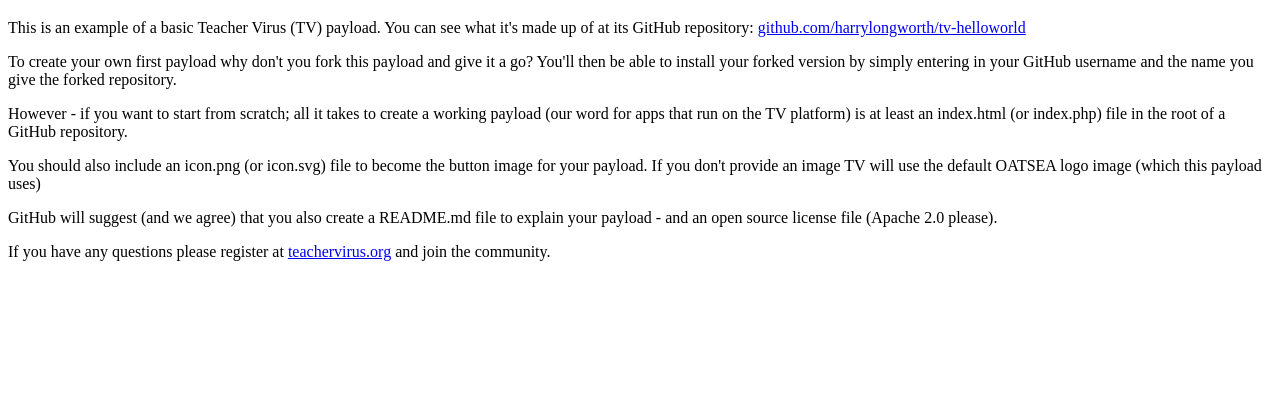
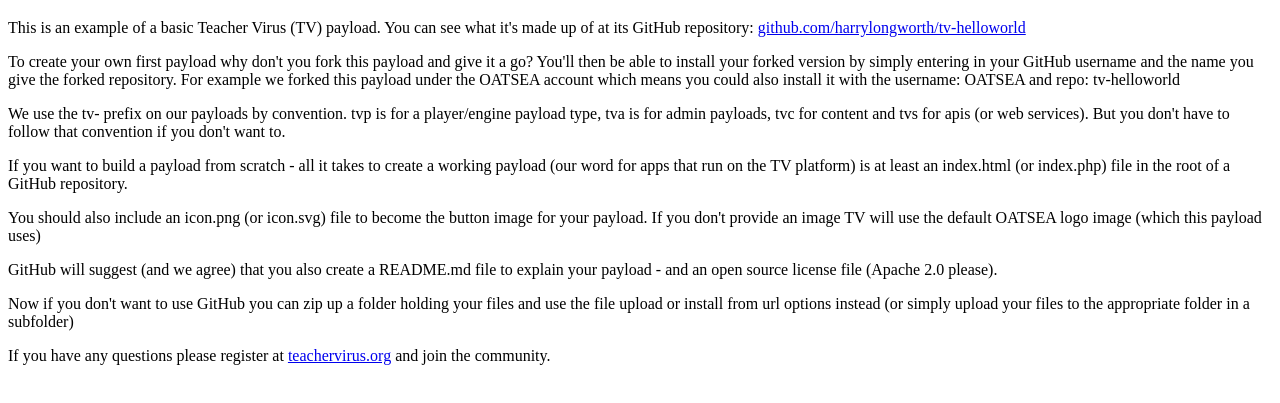
Before and after one commit to harrylongworth/tv-helloworld, a plain HTML site: page index.html in a window 1280 px wide. Shown: the part 61-464 px from the top of the page. Drawn offline with Linux system fonts and the light colour scheme.

Commit message:
Additional clarification

```diff
--- a/index.html
+++ b/index.html
@@ -8,10 +8,12 @@
 <body>
 <h1>Hello World!</h1>
 <p>This is an example of a basic Teacher Virus (TV) payload.  You can see what it's made up of at its GitHub repository:  <a href="https://github.com/harrylongworth/tv-helloworld">github.com/harrylongworth/tv-helloworld</a></p>
-<p>To create your own first payload why don't you fork this payload and give it a go? You'll then be able to install your forked version by simply entering in your GitHub username and the name you give the forked repository.</p>
-<p>However - if you want to start from scratch; all it takes to create a working payload (our word for apps that run on the TV platform) is at least an index.html (or index.php) file in the root of a GitHub repository.</p>
+<p>To create your own first payload why don't you fork this payload and give it a go? You'll then be able to install your forked version by simply entering in your GitHub username and the name you give the forked repository. For example we forked this payload under the OATSEA account which means you could also install it with the username: OATSEA and repo: tv-helloworld</p>
+<p>We use the tv- prefix on our payloads by convention. tvp is for a player/engine payload type, tva is for admin payloads, tvc for content and tvs for apis (or web services).  But you don't have to follow that convention if you don't want to.</p>
+<p>If you want to build a payload from scratch - all it takes to create a working payload (our word for apps that run on the TV platform) is at least an index.html (or index.php) file in the root of a GitHub repository.</p>
 <p>You should also include an icon.png (or icon.svg) file to become the button image for your payload.  If you don't provide an image TV will use the default OATSEA logo image (which this payload uses)</p>
 <p>GitHub will suggest (and we agree) that you also create a README.md file to explain your payload - and an open source license file (Apache 2.0 please).</p>
+<p>Now if you don't want to use GitHub you can zip up a folder holding your files and use the file upload or install from url options instead (or simply upload your files to the appropriate folder in a subfolder)</p>
 <p>If you have any questions please register at <a href="http://teachervirus.org">teachervirus.org</a> and join the community.</p>
 </body>
 
```
